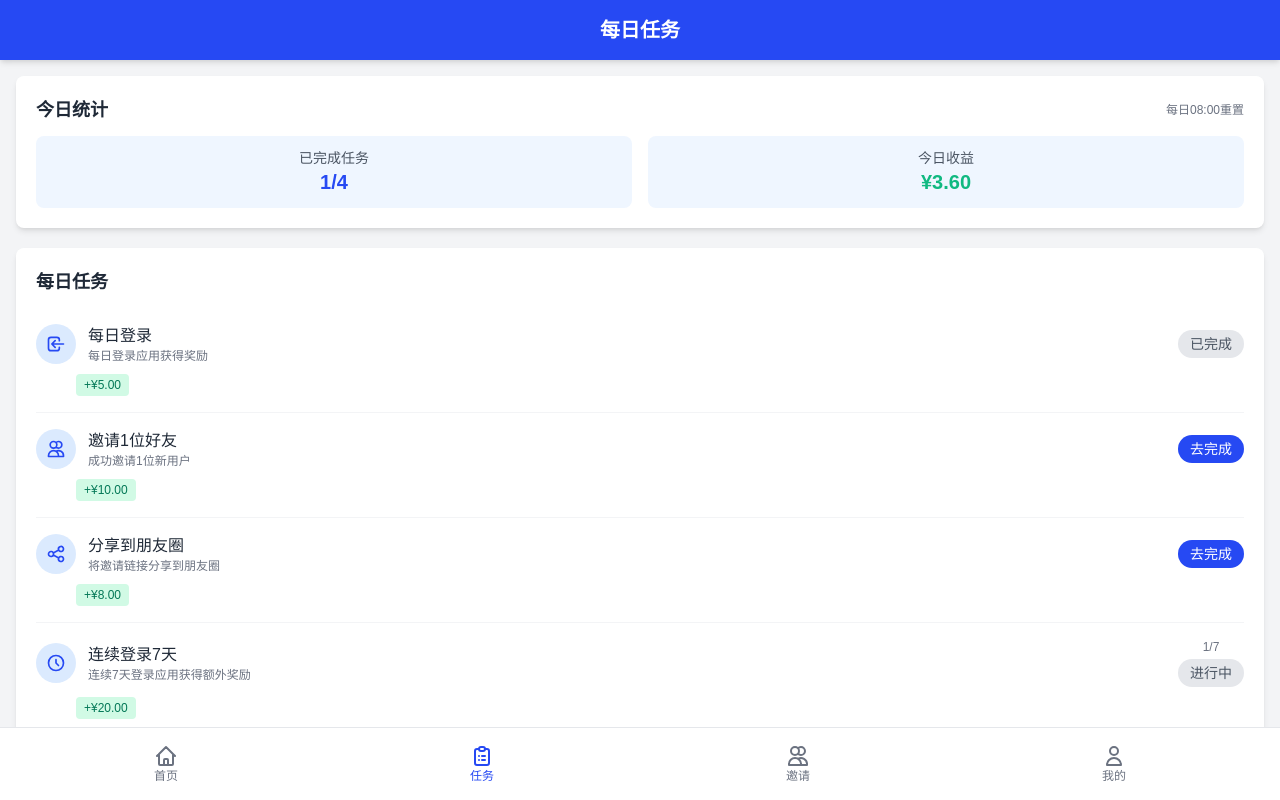
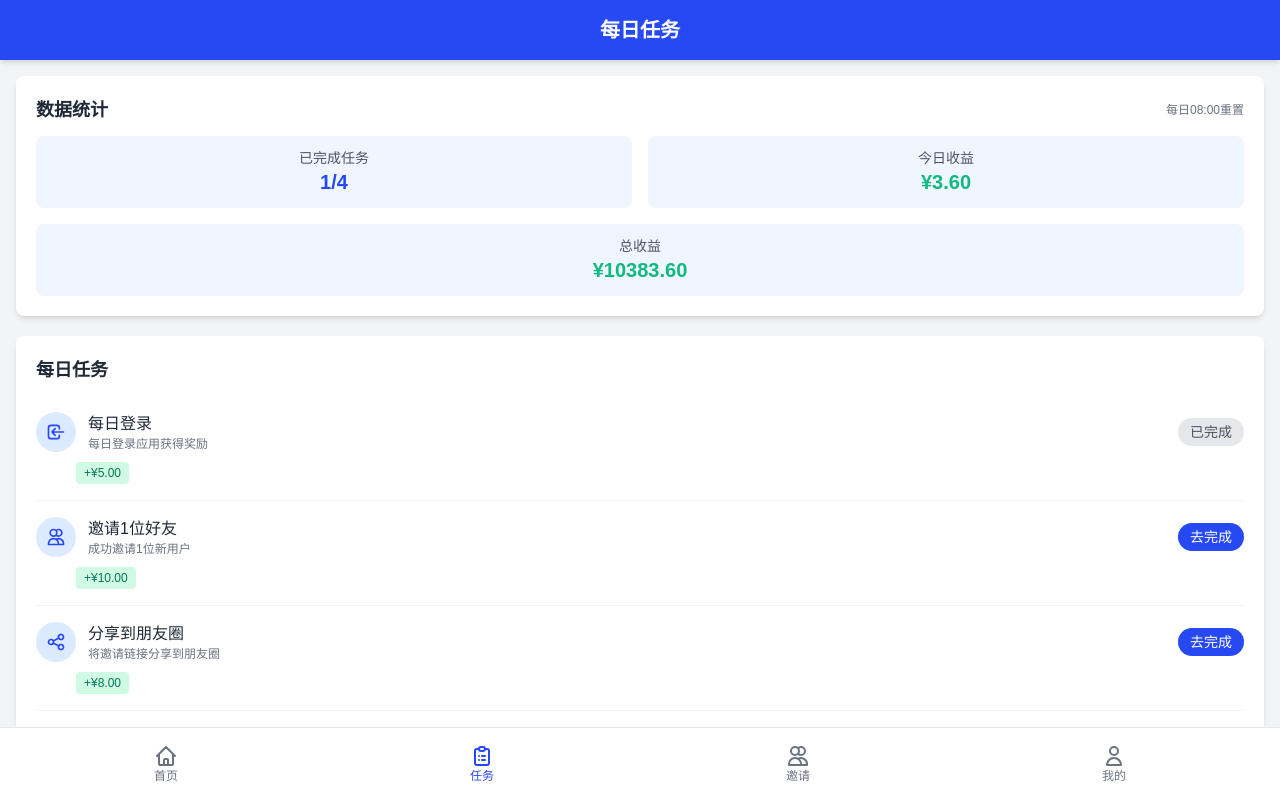
Before and after one commit to gegj/cy3, a plain HTML site: page pages/task.html in a window 1280 px wide. Drawn offline with nearby package versions, Linux system fonts and the light colour scheme.

Commit message:
Update task.html

```diff
--- a/pages/task.html
+++ b/pages/task.html
@@ -30,7 +30,7 @@
             <!-- 统计卡片 -->
             <div class="bg-white rounded-lg shadow-md p-5 mb-5">
                 <div class="flex justify-between items-center">
-                    <h2 class="text-lg font-semibold">今日统计</h2>
+                    <h2 class="text-lg font-semibold">数据统计</h2>
                     <span class="text-xs text-gray-500">每日08:00重置</span>
                 </div>
                 <div class="grid grid-cols-2 gap-4 mt-3">
@@ -41,6 +41,10 @@
                     <div class="text-center p-3 bg-blue-50 rounded-lg">
                         <p class="text-sm text-gray-600">今日收益</p>
                         <p class="text-xl font-bold text-green-500" id="today-earnings">¥15.00</p>
+                    </div>
+                    <div class="text-center p-3 bg-blue-50 rounded-lg col-span-2">
+                        <p class="text-sm text-gray-600">总收益</p>
+                        <p class="text-xl font-bold text-green-500" id="task-total-earnings">¥43265.00</p>
                     </div>
                 </div>
             </div>
```
